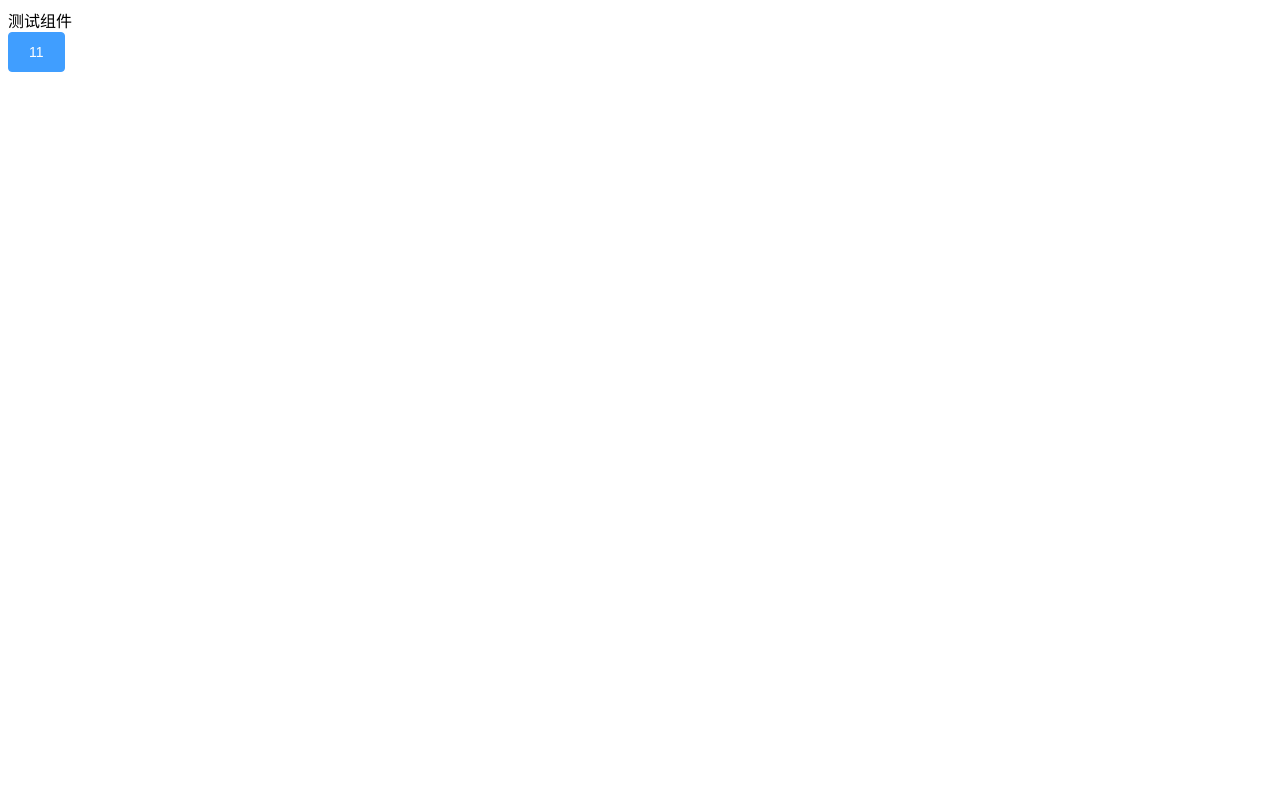
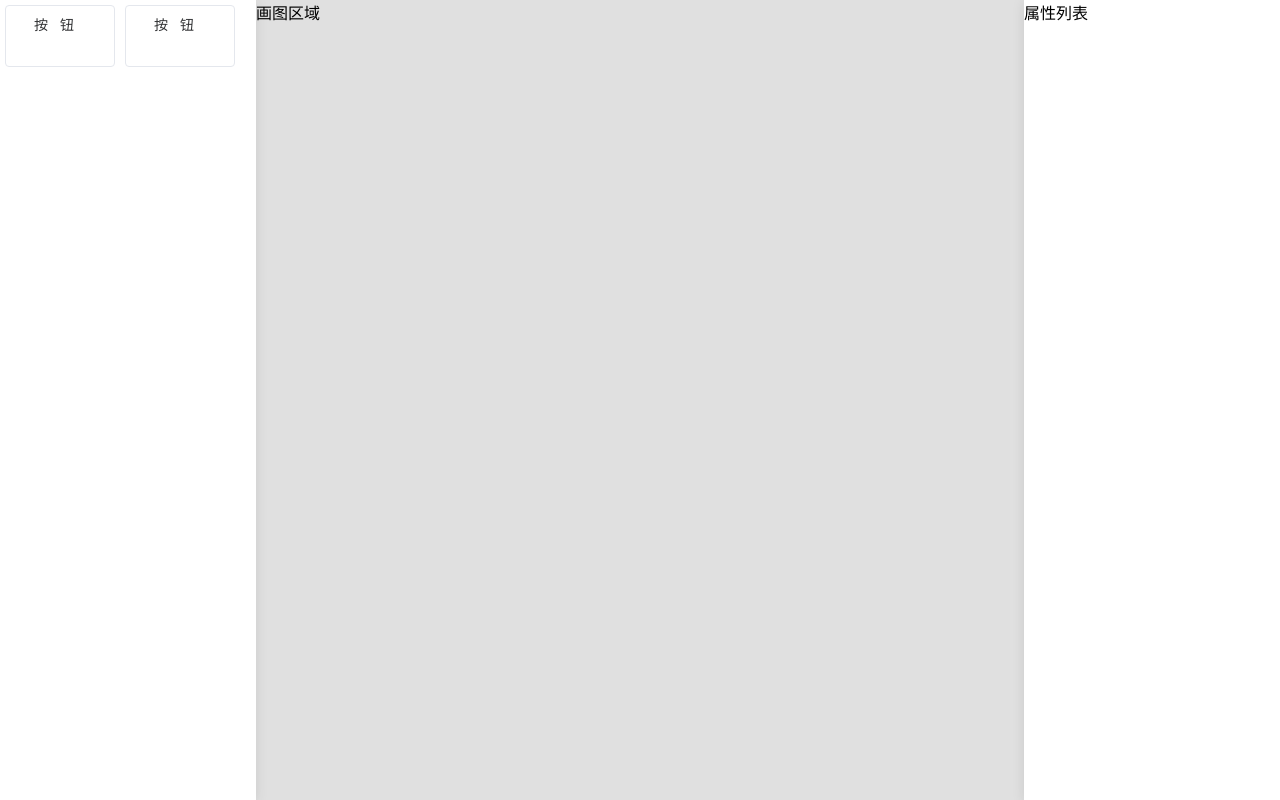
Before and after one commit to s33you/vue3-drag-demo, a Vue app: page / in a window 1280 px wide. Built offline with nearby package versions, Linux system fonts and the light colour scheme.

Commit message:
feat: 搭建布局

```diff
--- a/src/App.vue
+++ b/src/App.vue
@@ -1,17 +1,20 @@
 <template>
-<jsx/>
-<el-button type="primary">11</el-button>
+  <ComponentList/>
+  <Context/>
+  <AttrList/>
 </template>
 
 <script lang="ts">
+import AttrList from '@/layout/AttrList.vue'
+import ComponentList from '@/layout/ComponentList.vue'
+import Context from '@/layout/Context/Context.vue'
 import { defineComponent, render } from 'vue'
-import {ElButton} from 'element-plus'
-import jsx from '@/components/Jsx.vue'
 export default defineComponent({
   name: 'App',
   components: {
-    jsx,
-    ElButton
+    AttrList,
+    ComponentList,
+    Context
   },
 
 })
@@ -19,4 +22,14 @@ export default defineComponent({
 
 <style>
 
+html,body{
+  margin:0;
+  width:100vw;
+  height:100vh;
+}
+#app{
+  width: 100%;
+  height: 100%;
+  display: flex;
+}
 </style>
--- a/src/components/Jsx.vue
+++ /dev/null
@@ -1,12 +0,0 @@
-
-<script lang="tsx">
-import { defineComponent} from "vue"
-export default defineComponent({
-    setup(){
-
-    },
-    render(){
-        return <div>测试组件</div>
-    }
-});
-</script>
--- /dev/null
+++ b/src/hooks/useComponents.ts
@@ -0,0 +1,29 @@
+export const componentList:Array<BaseComponent> = [
+    {
+        type:'el-button',
+        style:{},
+        layout:{
+            width:100,
+            height:100,
+            top:0,
+            left:0
+        },
+        label:'按钮',
+        componentValue:'按钮文字'
+    },
+    {
+        type: 'el-button',
+        style: {},
+        layout: {
+            width: 100,
+            height: 100,
+            top: 0,
+            left: 0
+        },
+        label: '按钮',
+        componentValue: '按钮文字'
+    }
+]
+export default {
+    a:1
+}
--- /dev/null
+++ b/src/layout/AttrList.vue
@@ -0,0 +1,21 @@
+<template>
+ <div class="attr-list">
+     属性列表
+ </div>
+</template>
+<script lang="ts">
+import { defineComponent} from "vue"
+export default defineComponent({
+    setup(){
+
+    }
+});
+</script>
+
+<style  lang="scss" scoped>
+.attr-list{
+    width:256px;
+    height: 100%;
+     box-shadow: 0 2px 12px 0 rgba(0, 0, 0, 0.1);
+}
+</style>
--- /dev/null
+++ b/src/layout/ComponentList.vue
@@ -0,0 +1,55 @@
+<template>
+  <div class="component-list" @dragstart="handleDrag">
+    <el-card
+      :draggable="true"
+      :body-style="{ padding: '8px' }"
+      v-for="(component, index) in components"
+      :key="index"
+      :data-index="index"
+      class="card"
+      shadow="hover"
+    >
+      <div>{{ component.label }}</div>
+    </el-card>
+  </div>
+</template>
+<script lang="ts">
+import { defineComponent, reactive } from "vue";
+import { ElCard, ElButton } from "element-plus";
+import { componentList } from "@/hooks/useComponents";
+export default defineComponent({
+  components: {
+    ElCard,
+    ElButton,
+  },
+  setup() {
+    const components = reactive(componentList);
+    const handleDrag = (e: any) => {
+      e.dataTransfer.setData("index", e.target.dataset.index);
+    };
+    return { components, handleDrag };
+  },
+});
+</script>
+
+<style  lang="scss" scoped>
+.component-list {
+  width: 256px;
+  height: 100%;
+  box-shadow: 0 2px 12px 0 rgba(0, 0, 0, 0.1);
+  display: flex;
+}
+.card {
+  width: calc(50% - 20px);
+  margin: 5px;
+  height: auto;
+  max-height: 60px;
+  font-size: 14px;
+  text-align: center;
+  letter-spacing: 12px;
+  cursor: grab;
+  &:active {
+    cursor: grabbing;
+  }
+}
+</style>
--- /dev/null
+++ b/src/layout/Context/Context.vue
@@ -0,0 +1,38 @@
+<template>
+  <div
+    class="context"
+    @drop="handleDrop"
+    :draggable="true"
+    @dragover="handleDragOver"
+  >
+    画图区域
+  </div>
+</template>
+<script lang="ts">
+import { defineComponent } from "vue";
+export default defineComponent({
+  setup() {
+    //监听放置事件
+    const handleDrop = (e: DragEvent) => {
+      e.preventDefault();
+      e.stopPropagation();
+      let index = e.dataTransfer!.getData("index");
+      console.log(index);
+    };
+    //
+    const handleDragOver = (e: DragEvent) => {
+      e.preventDefault();
+      e.dataTransfer!.dropEffect = "move";
+    };
+    return { handleDragOver, handleDrop };
+  },
+});
+</script>
+
+<style  lang="scss" scoped>
+.context {
+  flex-shrink: 0;
+  flex-grow: 1;
+  background: rgba(0, 0, 0, 0.12);
+}
+</style>
```
Also changed, not shown: src/types/copmponent.d.ts (added, +14 -0 lines), tsconfig.json (+22 -2 lines), 1 other file (tests, documents, lock files or other folders).
